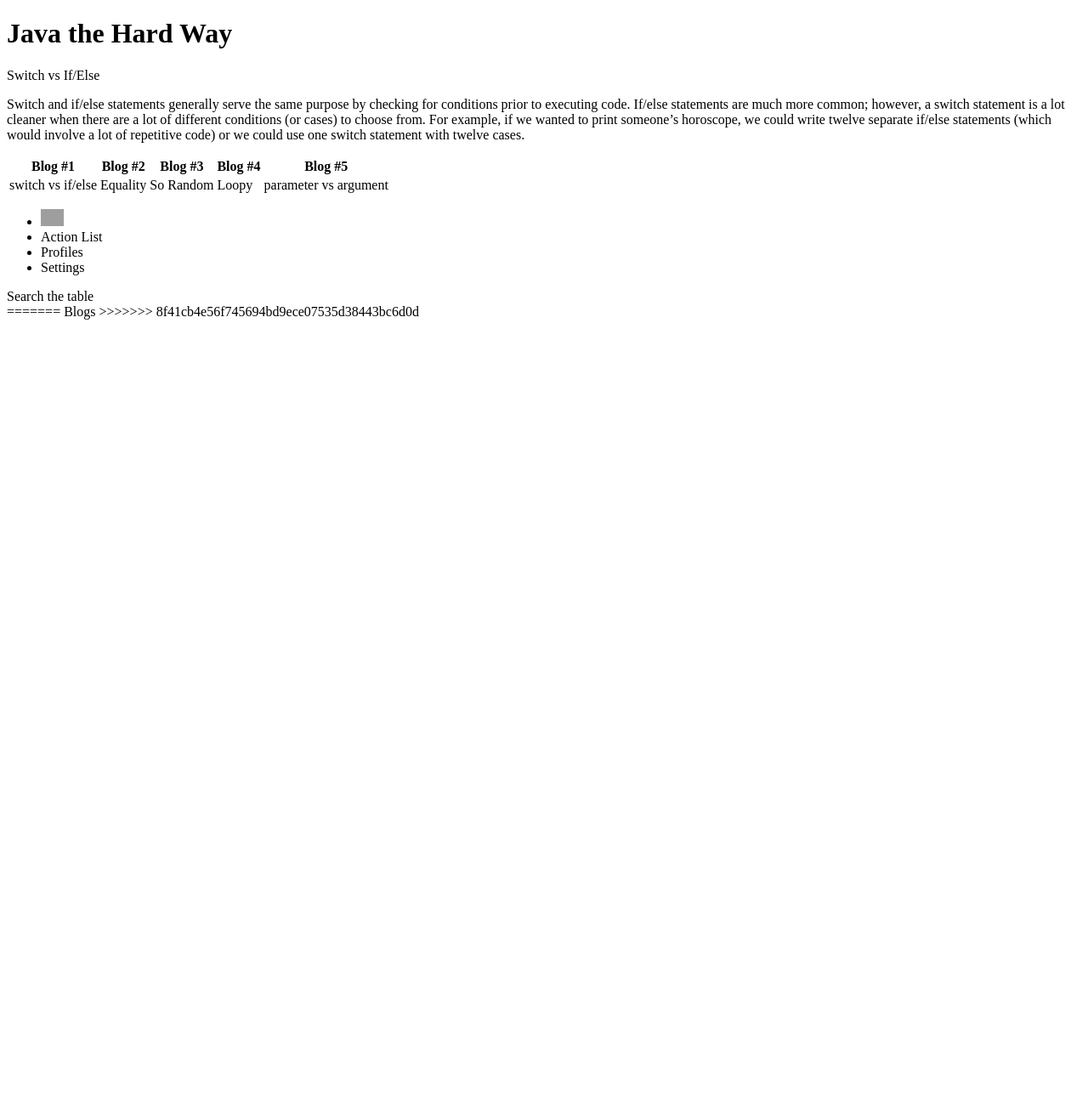
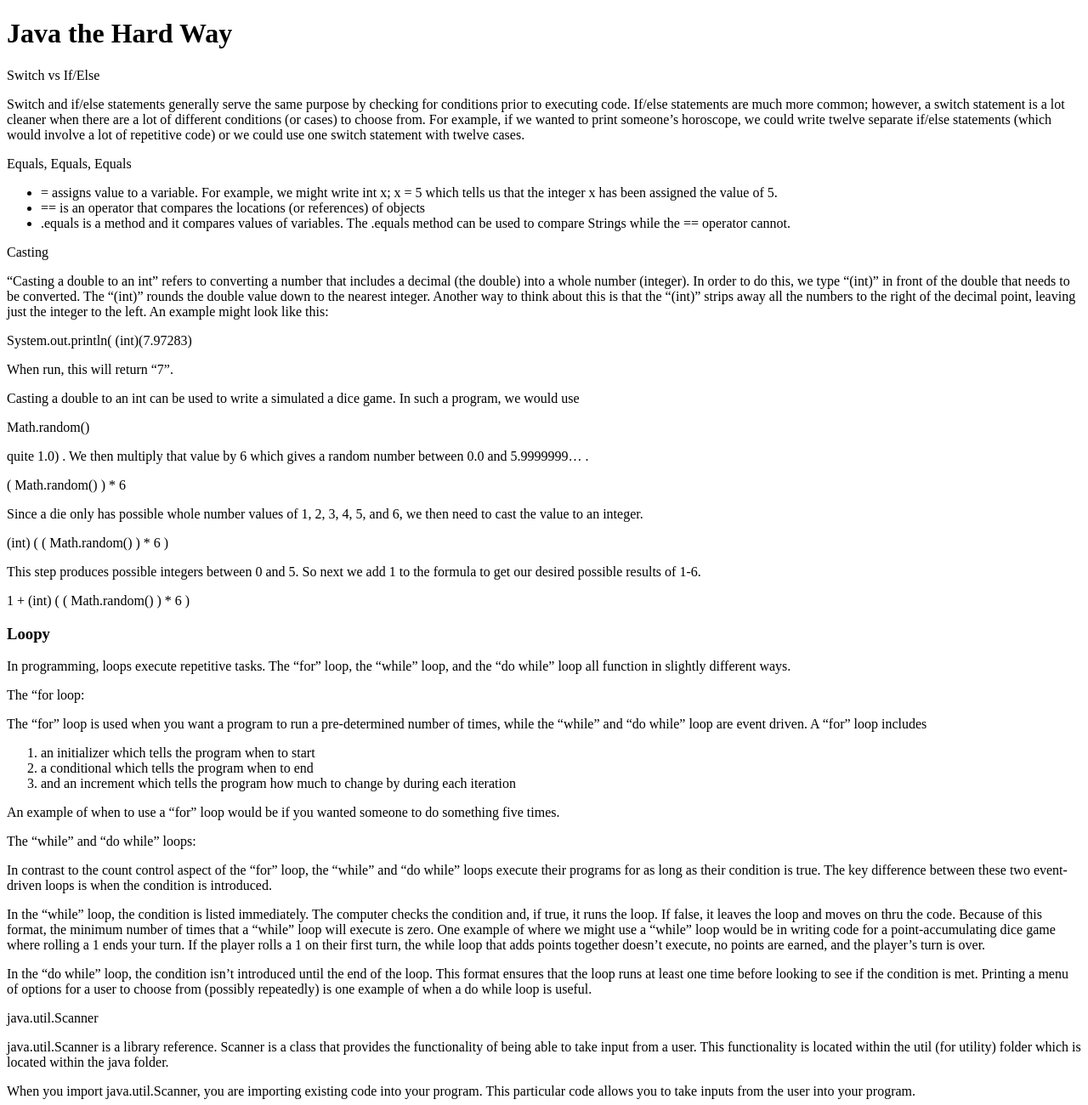
Before and after one commit to jenveigel/jenveigel.github.io, a plain HTML site: page index.html in a window 1280 px wide. Shown: the top 1300 px of the page at 85% size. Before the commit the page ends 800 px from the top, so only its background shows below. Drawn offline with Linux system fonts and the light colour scheme; grey boxes are pictures that could not be loaded.

Commit message:
19th commit

```diff
--- a/index.html
+++ b/index.html
@@ -16,6 +16,111 @@ conditions (or cases) to choose from. For example, if we wanted to print
 someone’s horoscope, we could write twelve separate if/else statements (which
 would involve a lot of repetitive code) or we could use one switch statement
 with twelve cases.</p>
+<p></p>
+
+<p>Equals, Equals, Equals</p>
+<p><ul>
+  <li> = assigns value to a variable. For example, we might write int x; x = 5
+    which tells us that the integer x has been assigned the value of 5.</li>
+
+  <li> == is an operator that compares the locations (or references) of
+    objects </li>
+
+  <li> .equals is a method and it compares values of variables. The .equals
+    method can be used to compare Strings while the == operator cannot.</li>
+</ul>
+<p/>
+<p></p>
+<p>Casting</p>
+
+<p>“Casting a double to an int” refers to converting a number that includes a
+decimal (the double) into a whole number (integer).  In order to do this, we
+type “(int)” in front of the double that needs to be converted. The “(int)”
+rounds the double value down to the nearest integer. Another way to think about
+this is that the “(int)” strips away all the numbers to the right of the decimal
+point, leaving just the integer to the left. An example might look like this:</p>
+
+	<p>   System.out.println( (int)(7.97283)</p>
+
+<p>When run, this will return “7”.</p>
+
+<p>Casting a double to an int can be used to write a simulated a dice game. In such
+a program, we would use</p>
+
+<p>   Math.random()</p>
+
+<p>quite 1.0) . We then multiply that value by 6 which gives a random number
+between 0.0 and 5.9999999… .</p>
+
+<p>   ( Math.random() ) * 6</p>
+
+<p>Since a die only has possible whole number values of 1, 2, 3, 4, 5, and 6, we
+then need to cast the value to an integer.</p>
+
+<p>   (int) ( ( Math.random() ) * 6 )</p>
+
+<p>This step produces possible integers between 0 and 5. So next we add 1 to the
+formula to get our desired possible results of 1-6.</p>
+
+<p>   1 + (int) ( ( Math.random() ) * 6 )</p>
+
+
+<p></p>
+<h3>Loopy</h3>
+
+<p>In programming, loops execute repetitive tasks. The “for” loop, the “while”
+  loop, and the “do while” loop all function in slightly different ways.</p>
+
+<p>The “for loop:</p>
+
+<p>The “for” loop is used when you want a program to run a pre-determined number
+of times, while the “while” and “do while” loop are event driven. A “for” loop
+includes</p>
+  <ol>
+    <li>an initializer which tells the program when to start</li>
+    <li>a conditional which tells the program when to end</li>
+    <li>and an increment which tells the program how much to change by during each
+  iteration</li>
+  </ol>
+
+<p>An example of when to use a “for” loop would be if you wanted someone to do
+  something five times.</p>
+
+<p>The “while” and “do while” loops:</p>
+
+<p>In contrast to the count control aspect of the “for” loop, the “while” and
+  “do while” loops execute their programs for as long as their condition is
+  true. The key difference between these two event-driven loops is when the
+  condition is introduced.</p>
+
+<p>In the “while” loop, the condition is listed immediately. The computer checks
+  the condition and, if true, it runs the loop. If false, it leaves the loop and
+  moves on thru the code. Because of this format, the minimum number of times
+  that a “while” loop will execute is zero. One example of where we might use a
+  “while” loop would be in writing code for a point-accumulating dice game where
+  rolling a 1 ends your turn. If the player rolls a 1 on their first turn, the
+  while loop that adds points together doesn’t execute, no points are earned,
+  and the player’s turn is over.</p>
+
+<p>In the “do while” loop, the condition isn’t introduced until the end of the
+loop. This format ensures that the loop runs at least one time before looking
+to see if the condition is met. Printing a menu of options for a user to choose
+from (possibly repeatedly) is one example of when a do while loop is useful.</p>
+
+
+<p></p>
+<p>java.util.Scanner</p>
+
+<p>java.util.Scanner is a library reference. Scanner is a class that provides
+  the functionality of being able to take input from a user. This functionality
+  is located within the util (for utility) folder which is located within the
+  java folder.</p>
+
+<p>When you import java.util.Scanner, you are importing existing code into your
+  program. This particular code allows you to take inputs from the user into
+  your program.</p>
+<p></p>
+
 
 	<table>
     <tr>
@@ -47,6 +152,3 @@ with twelve cases.</p>
 
 </body>
 </html>
-=======
-Blogs
->>>>>>> 8f41cb4e56f745694bd9ece07535d38443bc6d0d
```
